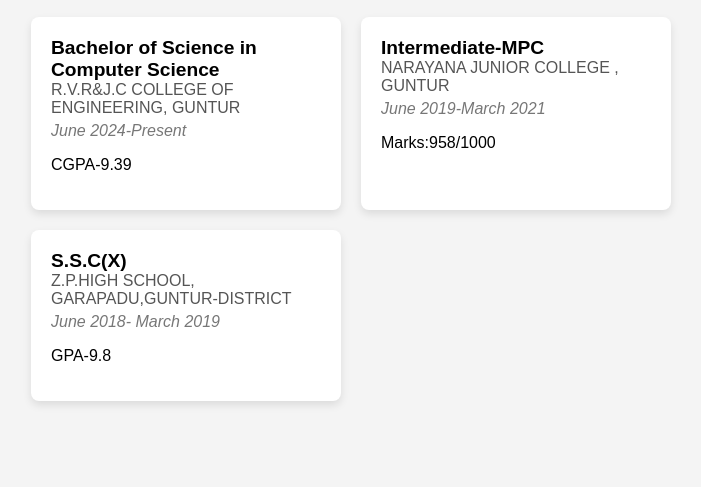
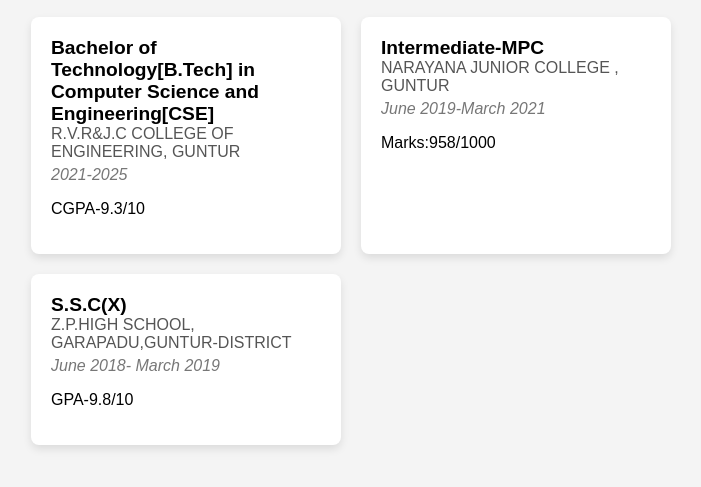
Before and after one commit to kalyani2003-oct/kportfolio, a plain HTML site: page Education.html in a window 1280 px wide. Shown: the part 91-578 px from the top of the page, without its empty margins (289-990 px from the left). Drawn offline with Linux system fonts and the light colour scheme.

Commit message:
Update Education.html

```diff
--- a/Education.html
+++ b/Education.html
@@ -66,10 +66,10 @@
         <h2>Education</h2>
         <div class="grid">
             <div class="card">
-                <p class="degree">Bachelor of Science in Computer Science</p>
+                <p class="degree">Bachelor of Technology[B.Tech] in Computer Science  and Engineering[CSE]</p>
                 <p class="institution">R.V.R&J.C COLLEGE OF ENGINEERING, GUNTUR</p>
-                <p class="date">June 2024-Present</p>
-                <p>CGPA-9.39</p>
+                <p class="date">2021-2025</p>
+                <p>CGPA-9.3/10</p>
 
             </div>
 
@@ -85,7 +85,7 @@
                 <p class="degree">S.S.C(X)</p>
                 <p class="institution">Z.P.HIGH SCHOOL, GARAPADU,GUNTUR-DISTRICT</p>
                 <p class="date">June 2018- March 2019</p>
-                <p>GPA-9.8</p>
+                <p>GPA-9.8/10</p>
             </div>
 
             <!-- Add more education cards as needed -->
```
